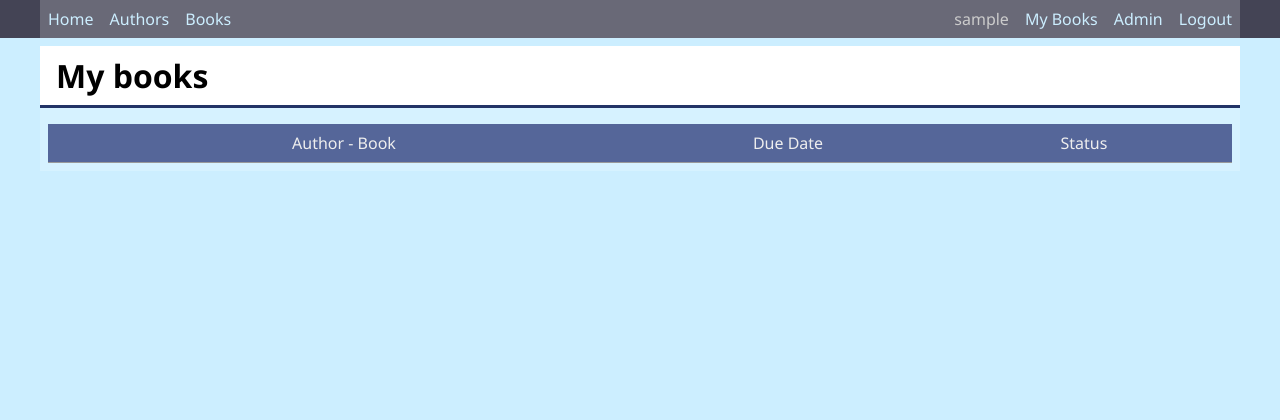
After one commit to artyshokas/django_library, a Django app: page /my_books/ in a window 1280 px wide. The commit adds this page. Shown: the top 420 px of the page. Run offline with Django 4.2, Linux system fonts and the light colour scheme; the visitor is signed in with stand-in values (Sample User, id 1); data that the repository does not hold is empty.

Commit message:
user related content. overdue

```diff
--- a/ptu5_library/library/static/library/css/base.css
+++ b/ptu5_library/library/static/library/css/base.css
@@ -157,3 +157,36 @@ table {
     border: 3px solid #900;
     background-color: #f99;
 }
+
+.table-grid {
+    display: grid;
+    padding: 0.5rem;
+}
+
+.my-books-table {
+    grid-template-columns: 2fr 1fr 1fr;
+}
+
+.table-grid-cell {
+    display: inline-block;
+    align-self: stretch;
+    justify-self: stretch;
+    background-color: #fff;
+    padding: 0.5rem;
+    border-bottom: 1px solid #999;
+}
+
+.center {
+    text-align: center;
+}
+
+.dark {
+    background-color: #569;
+    color: #eee;
+}
+
+.overdue {
+    background-color: #f99;
+    color: #900;
+    font-weight: bold;
+}
--- a/ptu5_library/library/templates/library/base.html
+++ b/ptu5_library/library/templates/library/base.html
@@ -18,6 +18,7 @@
                 <span class="spacer"></span>
                 {% if user.is_authenticated %}
                     <span>{{ user }}</span>
+                    <a href="{% url 'user_books' %}">My Books</a>
                     {% if user.is_superuser or use.is_staff %}
                     <a href="{% url 'admin:index' %}">Admin</a>
                     {% endif %}
--- /dev/null
+++ b/ptu5_library/library/templates/library/user_book_list.html
@@ -0,0 +1,15 @@
+{% extends 'library/base.html' %}
+{% block title %}My books in {{ block.super }}{% endblock title %}
+{% block content %}
+<h1>My books</h1>
+<div class="table-grid my-books-table">
+        <div class="table-grid-cell center dark">Author - Book</div>
+        <div class="table-grid-cell center dark">Due Date</div>
+        <div class="table-grid-cell center dark">Status</div>
+        {% for book_instance in bookinstance_list %}
+            <div class="table-grid-cell">{{ book_instance.book }}</div>
+            <div class="table-grid-cell center {% if book_instance.is_overdue %} overdue{% endif %}">{{ book_instance.due_back }}</div>
+            <div class="table-grid-cell center {% if book_instance.is_overdue %} overdue{% endif %}">{{ book_instance.get_status_display }}</div>
+    {% endfor %}
+</div>
+{% endblock content %}
--- a/ptu5_library/library/urls.py
+++ b/ptu5_library/library/urls.py
@@ -7,4 +7,5 @@ urlpatterns = [
     path('author/<int:author_id>/', views.author, name='author'),
     path('books/', views.BookListView.as_view(), name='books'),
     path('book/<int:pk>/', views.BookDetailView.as_view(), name='book'),
+    path('my_books/', views.UserBookListView.as_view(), name='user_books'),
 ]
--- a/ptu5_library/library/views.py
+++ b/ptu5_library/library/views.py
@@ -1,3 +1,4 @@
+from django.contrib.auth.mixins import LoginRequiredMixin
 from django.core.paginator import Paginator
 from django.db.models import Q
 from django.shortcuts import render, get_object_or_404
@@ -74,3 +75,14 @@ class BookListView(ListView):
 class BookDetailView(DetailView):
     model = Book
     template_name = 'library/book_detail.html'
+
+
+class UserBookListView(LoginRequiredMixin, ListView):
+    model = BookInstance
+    template_name = 'library/user_book_list.html'
+    paginate_by = 5
+
+    def get_queryset(self):
+        queryset = super().get_queryset()
+        queryset = queryset.filter(reader=self.request.user).order_by('due_back')
+        return queryset
```
Also changed, not shown: ptu5_library/library/admin.py (+6 -6 lines), ptu5_library/library/models.py (+15 -0 lines), ptu5_library/library/migrations/0003_bookinstance_reader.py (added).
